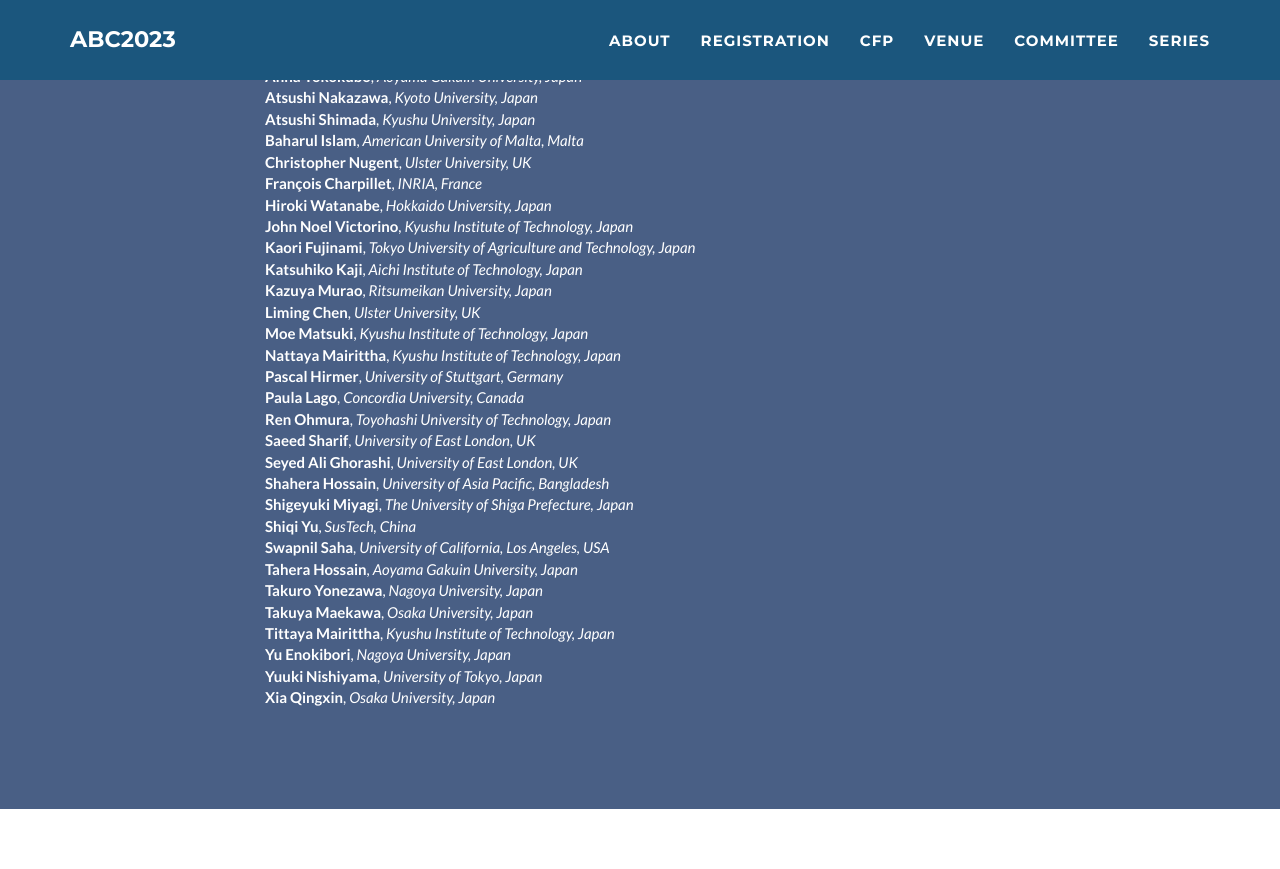
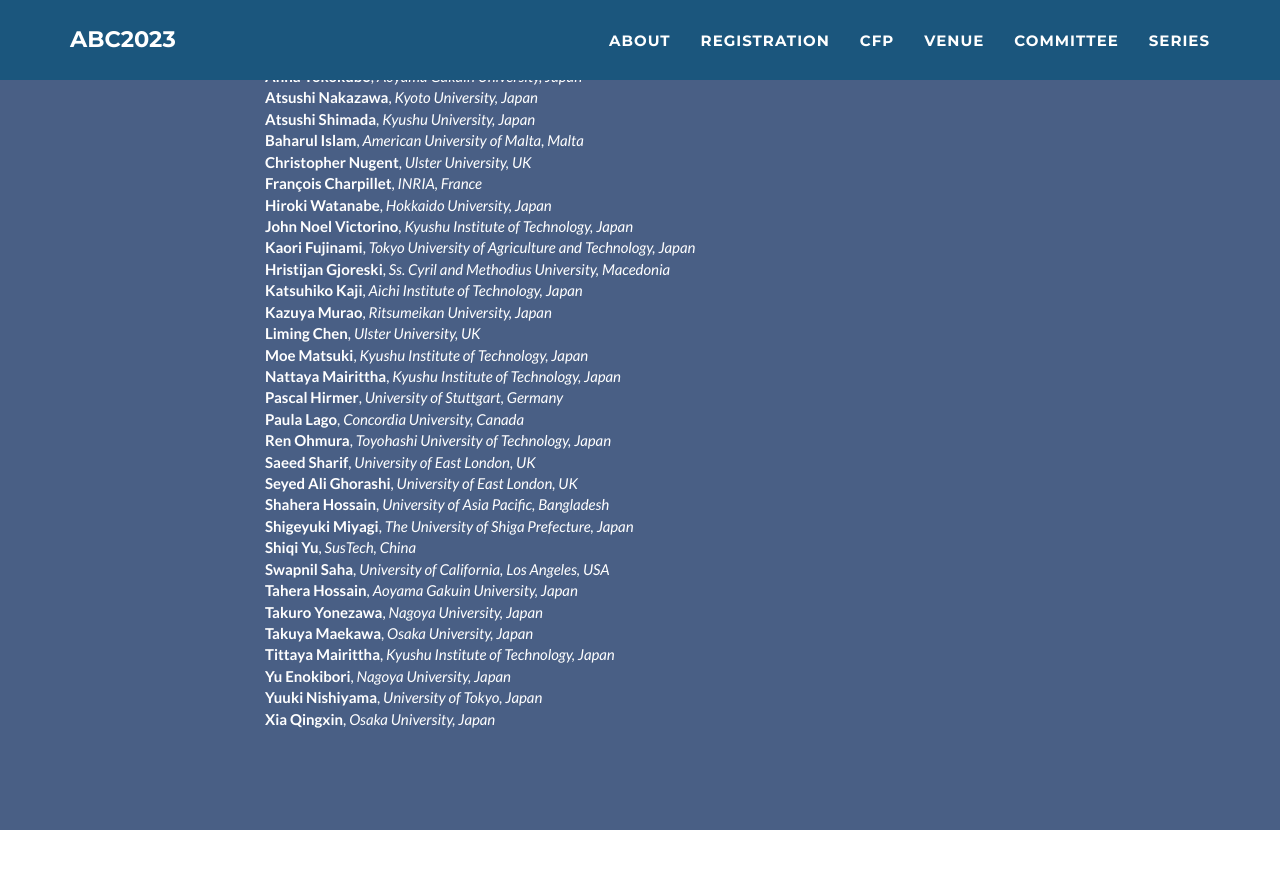
Before and after one commit to abc-research/abc-research.github.io, a Jekyll site: the page built from index.html, in a window 1280 px wide and 900 px high, scrolled down 6147 px. Shown: the top 869 px of the window. Built offline with Jekyll 4.4.1, drawn with Linux system fonts in a browser that asks for light colours; part of the change alters nothing that is shown.

Commit message:
Update _config.yml

```diff
--- a/_config.yml
+++ b/_config.yml
@@ -87,7 +87,7 @@ about:
 
 program:
   - date: "Times are in GMT+1"
-  - date: "Oct. 27th (Thursday), 2022"
+  - date: "Sep. 7th (Thursday), 2023"
     session:
       - name: "Registration"
         time: "8:30-9:00"
@@ -158,7 +158,7 @@ program:
 #            authors: "Mert Sevil (Illinois Institute of Technology); Mudassir Rashid (Illinois Institute of Technology); Mohammad Reza Askari (Illinois Institute of Technology); Lisa Sharp (UIC); Laurie Quinn (UIC); ALI CINAR (Illinois Institute of Technology)*"
 #          - title: "Classification of Stress via Ambulatory ECG and GSR Data"
 #            authors: "Zac Dair (Munster Technological University)*; Muhammad Muneeb Saad (Cork Institute of Technology, Ireland); Urja Pawar (CIT); Samantha Dockray (University College Cork); Ruairí D O'Reilly (Cork Institute of Technology)"
-  - date: "Oct. 28th (Friday), 2022"
+  - date: "Sep. 28th (Friday), 2023"
     session:
       - name: "Breakfast"
         time: "9:00-9:30"
@@ -222,7 +222,7 @@ program:
             authors: (Ritsumeikan University, Japan)
           - title: Ren Ohmura
             authors: (Toyohashi University of Technology, Japan)
-  - date: "Oct. 29th (Saturday), 2022"
+  - date: "Sep. 9th (Saturday), 2023"
     session:
       - name: "Breakfast"
         time: "9:00-9:30"
@@ -429,8 +429,8 @@ committee:
 #        affil: University of Oulu, Finland
 #      - name: Philipp M. Scholl
 #        affil: University of Freiburg, Germany
-#      - name: Hristijan Gjoreski
-#        affil: Ss. Cyril and Methodius University, Macedonia
+      - name: Hristijan Gjoreski
+        affil: Ss. Cyril and Methodius University, Macedonia
       - name: Katsuhiko Kaji
         affil: Aichi Institute of Technology, Japan
       - name: Kazuya Murao
```
